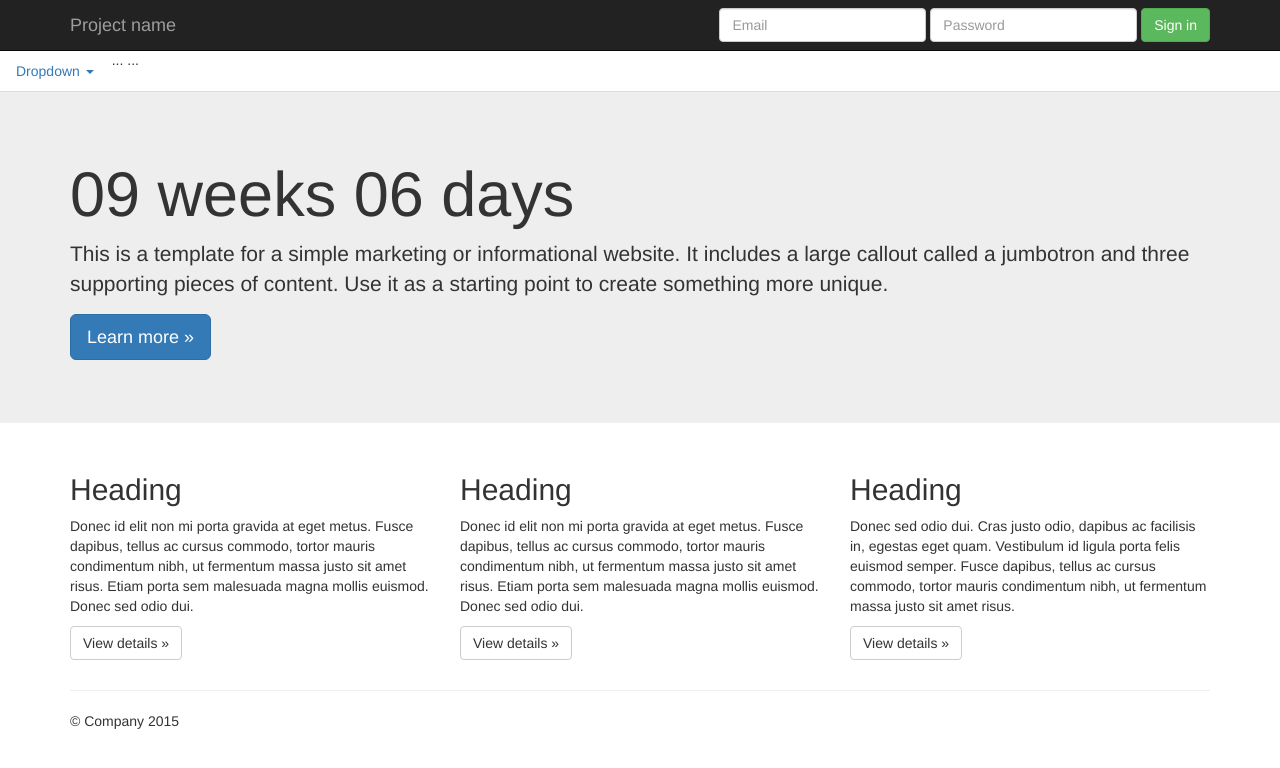
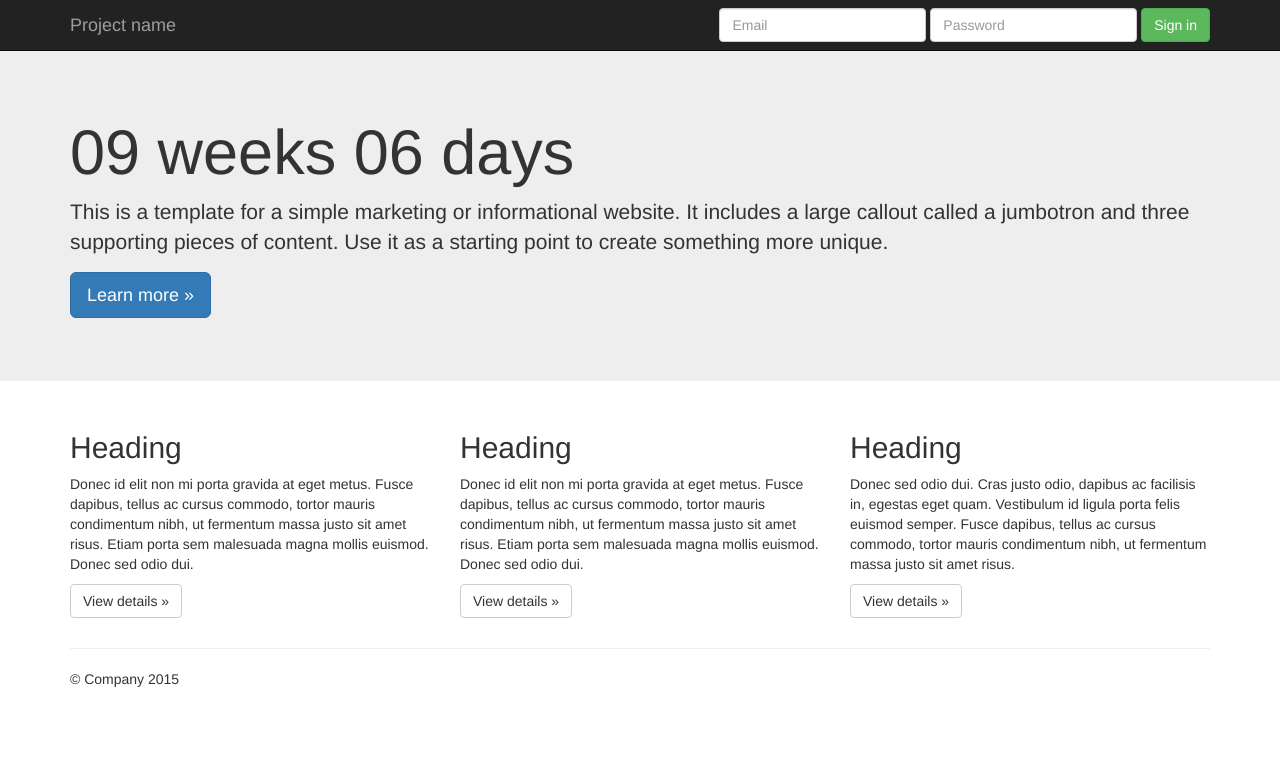
Before and after one commit to jimbarrett147/jimbarrett147.github.io, a plain HTML site: page index.html in a window 1280 px wide. Drawn offline with nearby package versions, Linux system fonts and the light colour scheme.

Commit message:
header menu change

```diff
--- a/index.html
+++ b/index.html
@@ -28,21 +28,6 @@
   </head>
 
   <body>
-
-  <ul class="nav nav-tabs">
-  ...
-  <li role="presentation" class="dropdown">
-    <a class="dropdown-toggle" data-toggle="dropdown" href="#" role="button" aria-haspopup="true" aria-expanded="false">
-      Dropdown <span class="caret"></span>
-    </a>
-    <ul class="dropdown-menu">
-      ...
-    </ul>
-  </li>
-  ...
-</ul>
-
-
 
     <nav class="navbar navbar-inverse navbar-fixed-top">
       <div class="container">
```
